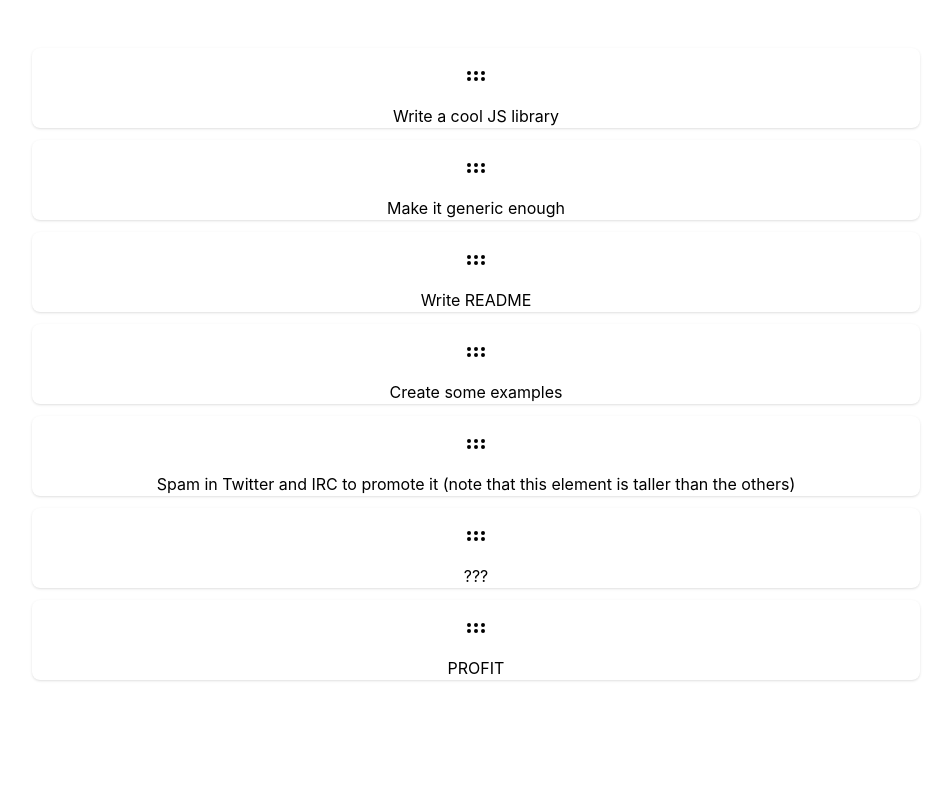
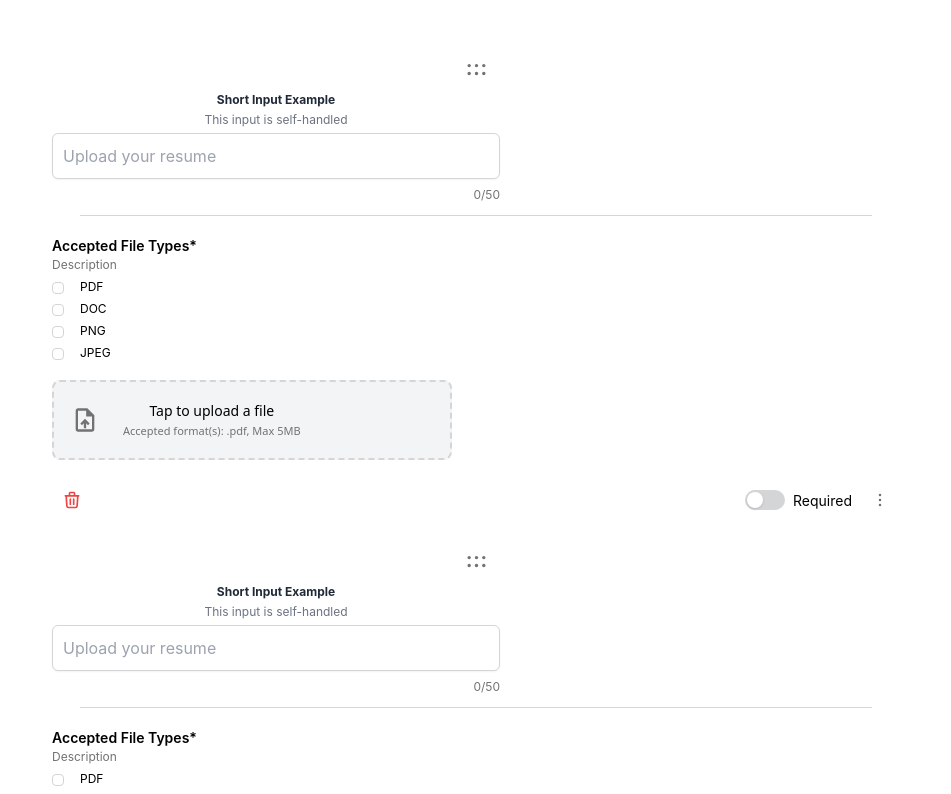
Before and after one commit to DSC-TechLead/nusdevs-frontend-vite, a React (Vite) app: page /drag-demo in a window 1280 px wide. Shown: the top 794 px of the page, without its empty margins (12-963 px from the left). Built offline with nearby package versions, Linux system fonts and the light colour scheme.

Commit message:
Integrate demo drag feature into upload document component

```diff
--- a/src/components/common/card.tsx
+++ b/src/components/common/card.tsx
@@ -5,10 +5,14 @@ import { RiDraggable } from "react-icons/ri";
 
 interface CardProps extends HTMLAttributes<HTMLDivElement> {
   isDraggable: boolean;
+  cardRef?: React.RefObject<HTMLDivElement | null>;
+  handleRef?: React.RefObject<HTMLDivElement | null>;
 }
 
 export const Card: ReactFCC<CardProps> = ({
   isDraggable = false,
+  cardRef,
+  handleRef,
   className,
   children,
   ...props
@@ -17,13 +21,15 @@ export const Card: ReactFCC<CardProps> = ({
     <div className={cn("rounded-lg bg-white", className)} {...props}>
       <div className="flex justify-center py-3">
         {isDraggable && (
-          <RiDraggable
-            className="text-center rotate-90 text-neutral cursor-grab"
-            size={27}
-          />
+          <div ref={handleRef}>
+            <RiDraggable
+              className="text-center rotate-90 text-neutral cursor-grab"
+              size={27}
+            />
+          </div>
         )}
       </div>
-      <div>{children}</div>
+      <div ref={cardRef}>{children}</div>
     </div>
   );
 };
--- a/src/components/features/team/upload-document.tsx
+++ b/src/components/features/team/upload-document.tsx
@@ -21,9 +21,14 @@ import { HiEllipsisVertical } from "react-icons/hi2";
 
 interface UploadDocumentProps {
   isHostMode?: boolean;
+  cardRef?: React.RefObject<HTMLDivElement | null>;
+  handleRef?: React.RefObject<HTMLDivElement | null>;
 }
 
-const UploadDocument: ReactFCC<UploadDocumentProps> = () => {
+const UploadDocument: ReactFCC<UploadDocumentProps> = ({
+  cardRef,
+  handleRef,
+}) => {
   const options = useMemo(
     () => [
       { id: "pdf", title: "PDF" },
@@ -38,7 +43,7 @@ const UploadDocument: ReactFCC<UploadDocumentProps> = () => {
     useState<boolean>(false);
 
   return (
-    <Card isDraggable={true}>
+    <Card isDraggable={true} cardRef={cardRef} handleRef={handleRef}>
       <CardHeader className="pt-0 pb-0">
         <TextInput placeholder={"Upload your resume"} />
         {isDescriptionInputEnabled && <TextInput placeholder="Description" />}
--- a/src/components/test-card.tsx
+++ b/src/components/test-card.tsx
@@ -3,6 +3,7 @@ import { GripHorizontal } from "lucide-react";
 import type { FC } from "react";
 import { useRef } from "react";
 import { useDrag, useDrop } from "react-dnd";
+import HostUploadDocument from "@/components/features/team/upload-document";
 
 export interface CardProps {
   id: any;
@@ -75,16 +76,17 @@ export const Card: FC<CardProps> = ({ id, text, index, moveCard }) => {
   preview(drop(cardRef)); // Attach drop and preview to card
 
   return (
-    <div
-      ref={cardRef}
-      className="divide-y divide-gray-200 overflow-hidden rounded-lg bg-white shadow mb-4"
-    >
-      <div className="flex justify-center px-4 py-5 sm:px-6">
-        <div ref={handleRef}>
-          <GripHorizontal />
-        </div>
-      </div>
-      {text}
-    </div>
+    // <div
+    //   ref={cardRef}
+    //   className="divide-y divide-gray-200 overflow-hidden rounded-lg bg-white shadow mb-4"
+    // >
+    //   <div className="flex justify-center px-4 py-5 sm:px-6">
+    //     <div ref={handleRef}>
+    //       <GripHorizontal />
+    //     </div>
+    //   </div>
+    //   {text}
+    // </div>
+    <HostUploadDocument cardRef={cardRef} handleRef={handleRef} />
   );
 };
--- a/src/main.tsx
+++ b/src/main.tsx
@@ -6,13 +6,10 @@ import AppRoutes from "./routes/app-routes";
 
 import { DndProvider } from "react-dnd";
 import { HTML5Backend } from "react-dnd-html5-backend";
-import { Container } from "./components/test-container.tsx";
 
 createRoot(document.getElementById("root")!).render(
   <DndProvider backend={HTML5Backend}>
     <StrictMode>
-      {/* <Components /> */}
-      <Container />
       <AppRoutes />
     </StrictMode>
   </DndProvider>
--- a/src/routes/app-routes.tsx
+++ b/src/routes/app-routes.tsx
@@ -1,4 +1,5 @@
 import App from "@/App";
+import { Container } from "@/components/test-container";
 import Components from "@pages/components";
 import { BrowserRouter, Route, Routes } from "react-router";
 
@@ -8,6 +9,7 @@ const AppRoutes = () => {
       <Routes>
         <Route path="/" element={<App />} />
         <Route path="/components-demo" element={<Components />} />
+        <Route path="/drag-demo" element={<Container />} />
       </Routes>
     </BrowserRouter>
   );
```
